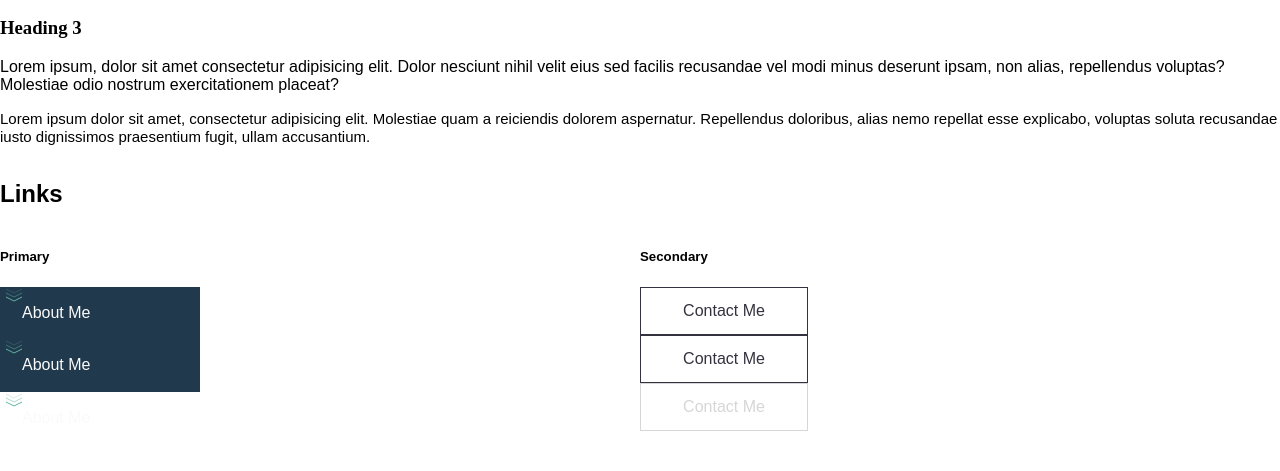
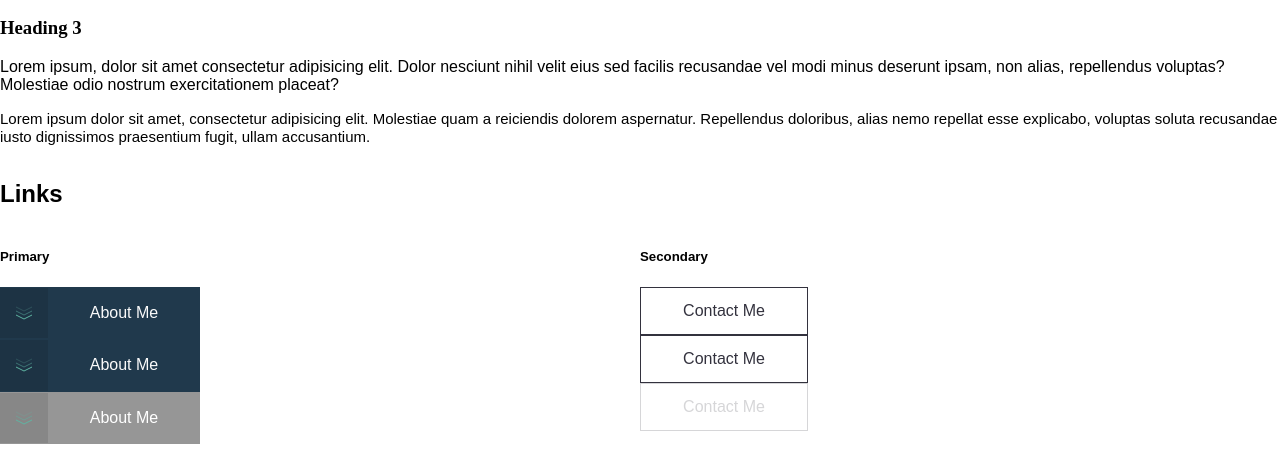
Before and after one commit to RyanCahela/Portfolio_2022, a website: page src/design-system.html in a window 1280 px wide. Shown: the part 329-800 px from the top of the page. Drawn offline with Linux system fonts and the light colour scheme.

Commit message:
finished buttons

```diff
--- a/src/design-system.html
+++ b/src/design-system.html
@@ -39,34 +39,34 @@
         <h5>Primary</h5>
         <!--TODO change a tags to buttons to allow for disabeld state -->
         <button href="#" class="button-primary">
-          <div class="link-button__icon-container">
+          <div class="button-primary__icon-container">
             <img
-              class="link-button__icon"
+              class="button-primary__icon"
               aria-hidden="true"
               src="./images/icons/down-arrows.svg"
             />
           </div>
-          <p class="link-button__text">About Me</p>
+          <p class="button-primary__text">About Me</p>
         </button>
         <button href="#" class="button-primary">
-          <div class="link-button__icon-container">
+          <div class="button-primary__icon-container">
             <img
-              class="link-button__icon"
+              class="button-primary__icon"
               aria-hidden="true"
               src="./images/icons/down-arrows.svg"
             />
           </div>
-          <p class="link-button__text">About Me</p>
+          <p class="button-primary__text">About Me</p>
         </button>
         <button disabled href="#" class="button-primary">
-          <div class="link-button__icon-container">
+          <div class="button-primary__icon-container">
             <img
-              class="link-button__icon"
+              class="button-primary__icon"
               aria-hidden="true"
               src="./images/icons/down-arrows.svg"
             />
           </div>
-          <p class="link-button__text">About Me</p>
+          <p class="button-primary__text">About Me</p>
         </button>
       </div>
       <div>
--- a/src/scss/components/_button.scss
+++ b/src/scss/components/_button.scss
@@ -4,8 +4,13 @@
   transition-property: background-color, color;
   transition-duration: 0.3s;
   transition-timing-function: ease-in;
+  padding-inline: 0;
 
   &:hover {
     cursor: pointer;
   }
+
+  &:disabled {
+    cursor: not-allowed;
+  }
 }
--- a/src/scss/components/button-primary.scss
+++ b/src/scss/components/button-primary.scss
@@ -5,17 +5,17 @@
   background-color: hsl(var(--clr-primary-light));
   color: hsl(var(--clr-secondary-light));
   width: 200px;
+  align-items: stretch;
 
   &__icon-container {
     width: 48px;
-    display: flex;
     justify-content: center;
     align-items: center;
+    display: flex;
     background-color: hsl(var(--clr-black-10-percent-opacity));
   }
 
   &__text {
-    text-align: center;
     flex-grow: 1;
   }
 
@@ -25,5 +25,6 @@
 
   &:disabled {
     background-color: hsl(var(--clr-disabled-btn));
+    color: hsl(var(--clr-white));
   }
 }
--- a/src/scss/components/button-secondary.scss
+++ b/src/scss/components/button-secondary.scss
@@ -21,6 +21,5 @@
     background-color: hsl(var(--clr-white));
     border: 1px solid var(--clr-disabled);
     color: var(--clr-disabled);
-    pointer-events: none;
   }
 }
--- a/src/scss/variables.scss
+++ b/src/scss/variables.scss
@@ -28,8 +28,8 @@
   --clr-secondary-light: var(--very-light-gray);
   --clr-secondary-accent: var(--bright-red);
 
-  --clr-white: hsl(0, 0, 100%);
-  --clr-disabled-btn: hsl(0 0% 59%);
+  --clr-white: 0 0% 100%;
+  --clr-disabled-btn: 0 0% 59%;
   --clr-black-10-percent-opacity: 0 0% 0% / 0.1;
   --clr-primary-dark-20-percent-opacity: var(--clr-primary-dark) / 0.2;
   /********************
```
Also changed, not shown: src/style.css, 1 other file.
